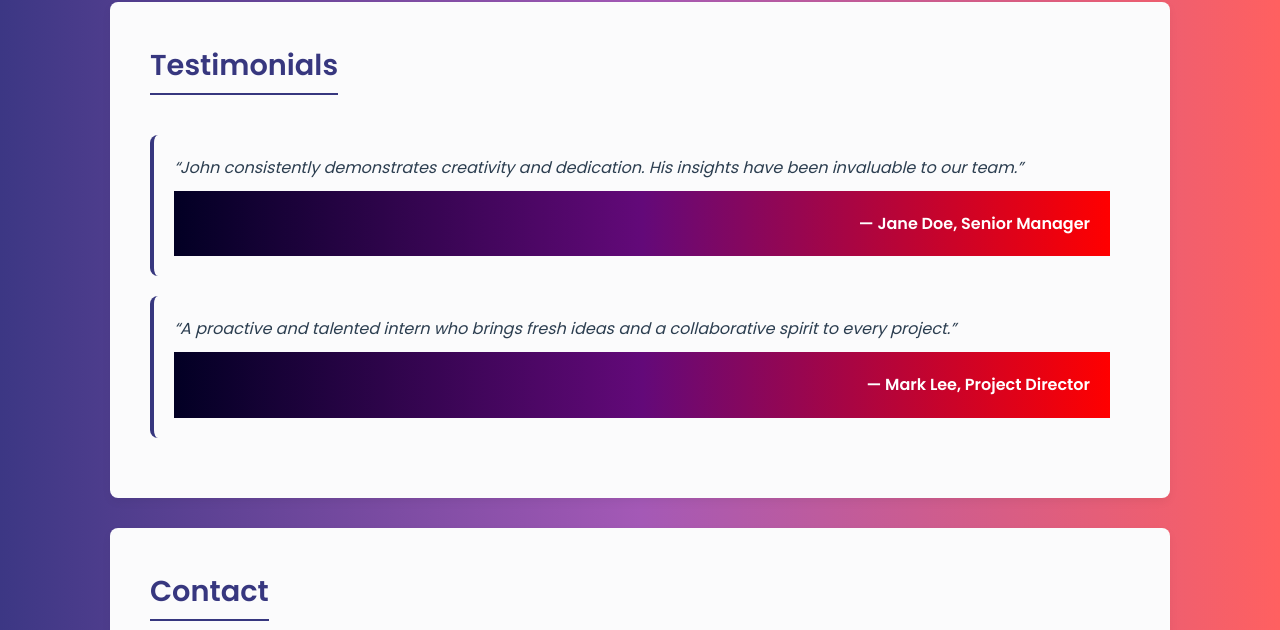
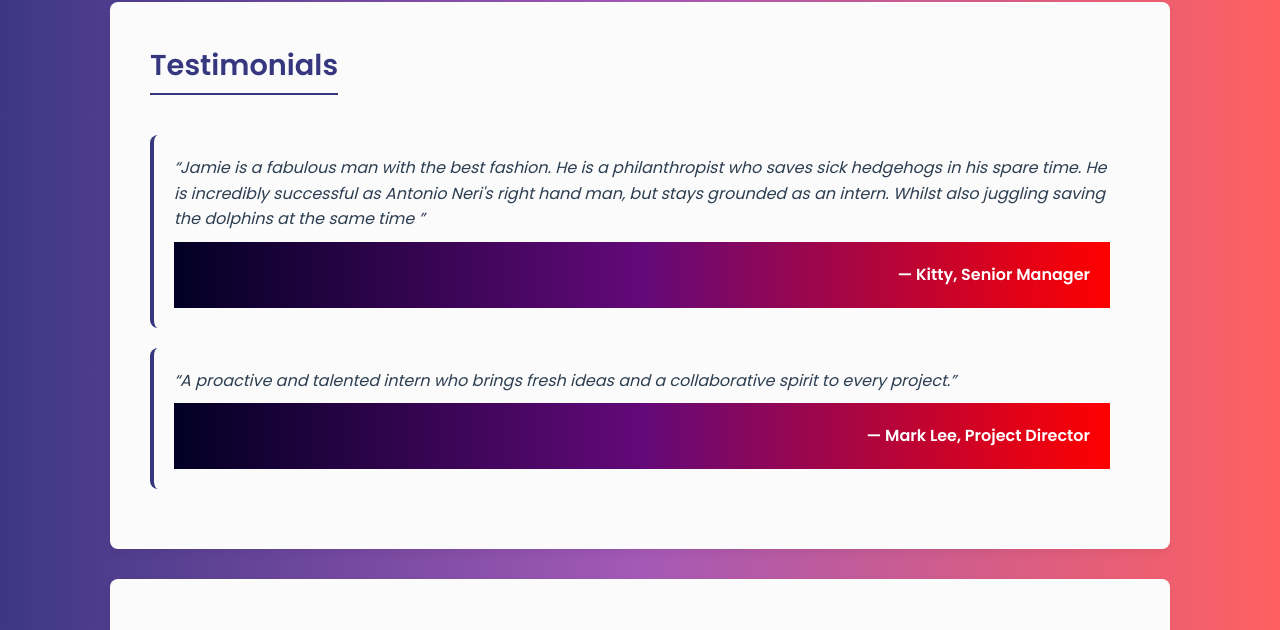
Before and after one commit to jamiewcole/jamie-cole.github.io, a plain HTML site: page index.html in a window 1280 px wide. Shown: the part 5217-5847 px from the top of the page. Drawn offline with nearby package versions, Linux system fonts and the light colour scheme.

Commit message:
Update index.html

```diff
--- a/index.html
+++ b/index.html
@@ -254,8 +254,9 @@
       <section id="testimonials" data-aos="fade-up">
          <h2>Testimonials</h2>
          <blockquote data-aos="zoom-in">
-            “John consistently demonstrates creativity and dedication. His insights have been invaluable to our team.”
-            <footer>&mdash; Jane Doe, Senior Manager</footer>
+            “Jamie is a fabulous man with the best fashion. He is a philanthropist who saves sick hedgehogs in his spare time. He is incredibly successful as Antonio Neri's right hand man, but stays grounded as an intern.  Whilst also juggling saving the dolphins at the same time
+            ”
+            <footer>&mdash; Kitty, Senior Manager</footer>
          </blockquote>
          <blockquote data-aos="zoom-in" data-aos-delay="100">
             “A proactive and talented intern who brings fresh ideas and a collaborative spirit to every project.”
```
